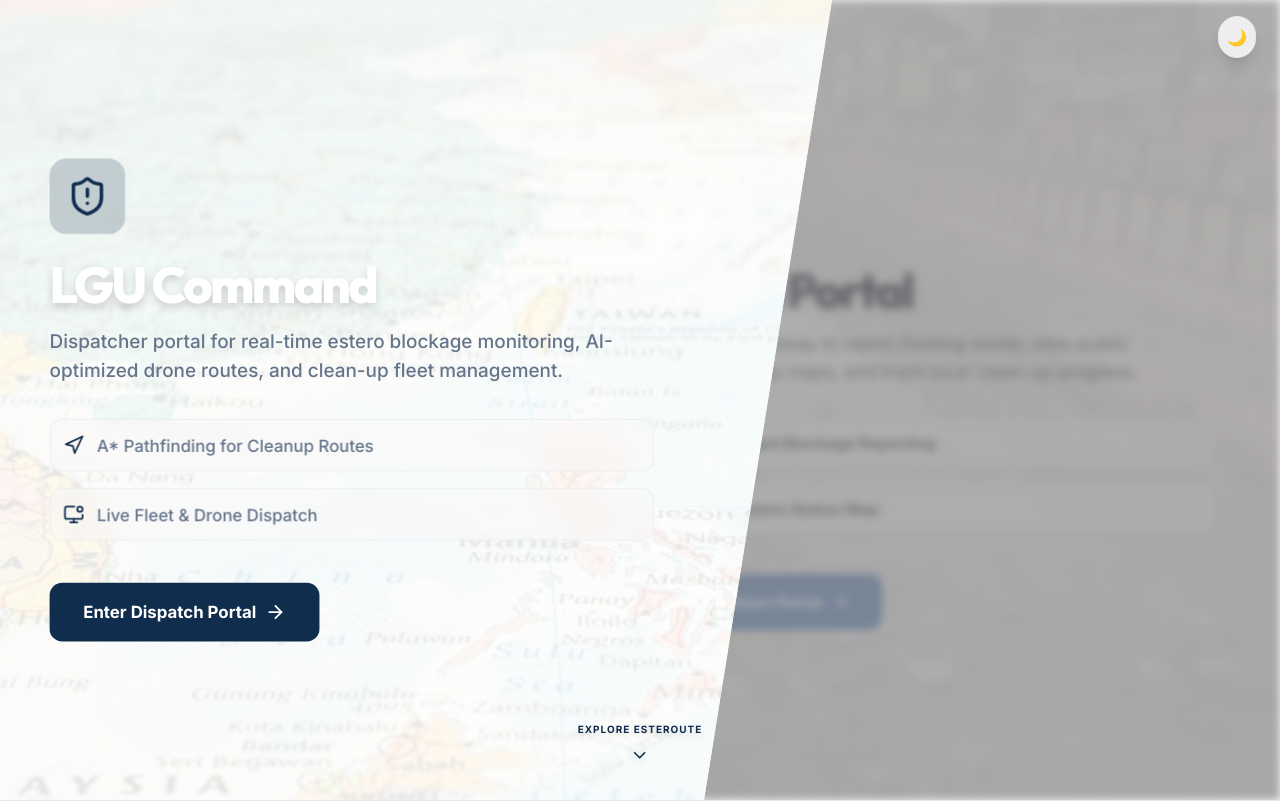
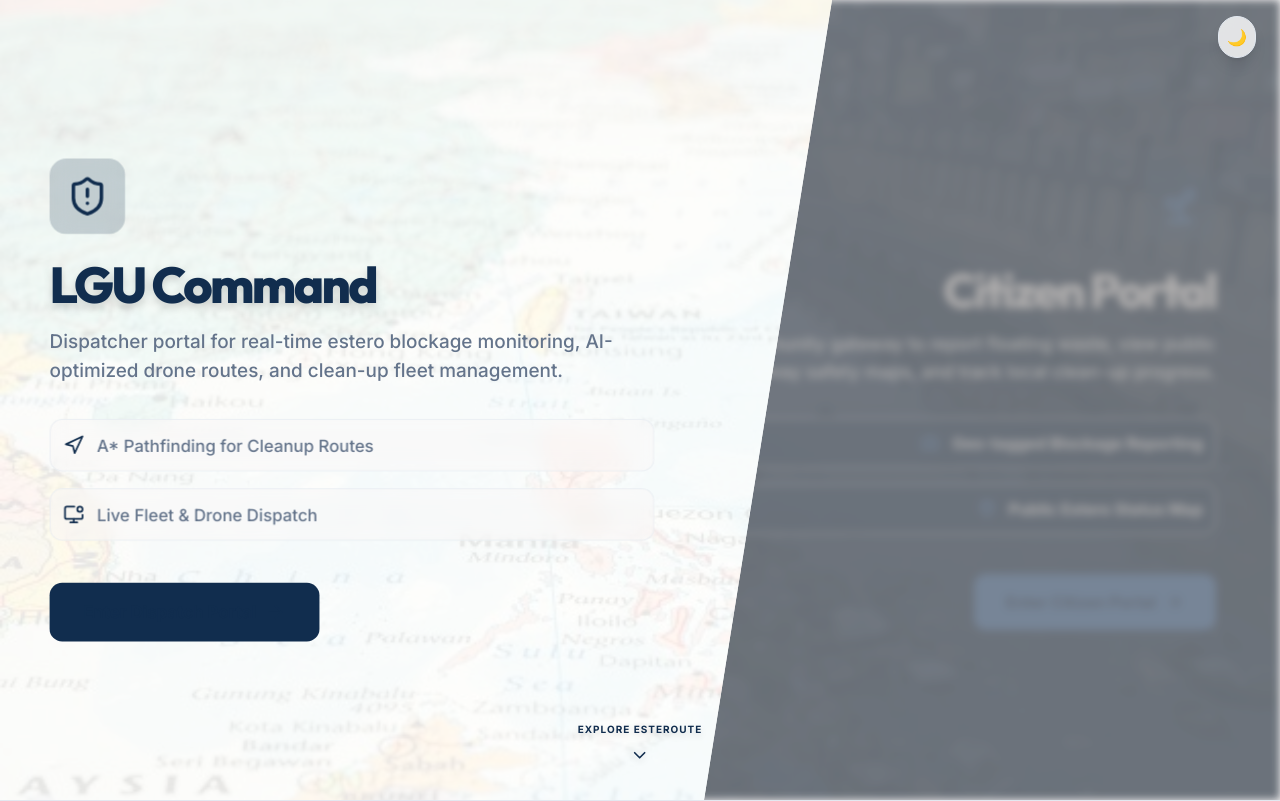
Before and after one commit to Goldenavs/esteRoute, a React (Vite) app in the folder frontend/: page /login in a window 1280 px wide. Shown: the top 801 px of the page. Built offline with nearby package versions, Linux system fonts and the light colour scheme.

Commit message:
style: finalized the intial auth screen design

```diff
--- a/frontend/src/pages/auth/UniversalLogin.tsx
+++ b/frontend/src/pages/auth/UniversalLogin.tsx
@@ -1,7 +1,7 @@
 import { useState, useEffect, useRef } from 'react';
 import { Link } from 'react-router-dom';
 import { ShieldAlert, Navigation, MonitorDot, Camera, MapPin, Sprout, ChevronDown, ArrowRight, Menu, X } from 'lucide-react';
-import { motion, AnimatePresence } from 'framer-motion';
+import { motion, AnimatePresence, useScroll, useTransform } from 'framer-motion';
 
 const AnimatedLink = ({
   title,
@@ -37,6 +37,13 @@ export default function UniversalLogin() {
   const [activeSection, setActiveSection] = useState('hero');
   const [isScrolled, setIsScrolled] = useState(false);
   const isScrollingRef = useRef(false);
+
+  // Parallax Scroll Effects for Hero Section
+  const { scrollY } = useScroll();
+  // Hero fades out and shrinks slightly as we scroll down to 'features'
+  const heroOpacity = useTransform(scrollY, [0, typeof window !== 'undefined' ? window.innerHeight * 0.8 : 800], [1, 0]);
+  const heroScale = useTransform(scrollY, [0, typeof window !== 'undefined' ? window.innerHeight : 800], [1, 0.95]);
+  const heroY = useTransform(scrollY, [0, typeof window !== 'undefined' ? window.innerHeight : 800], [0, 150]);
 
   useEffect(() => {
     const handleScroll = () => {
@@ -184,8 +191,12 @@ export default function UniversalLogin() {
       {/* ---------------- SECTIONS ---------------- */}
 
       {/* Hero Section */}
-      <section id="hero" className="relative h-screen w-full overflow-hidden bg-app-bg">
-         {/* Left Side: Dispatcher / Admin (DARK THEME) */}
+      <motion.section
+        id="hero"
+        className="relative h-screen w-full overflow-hidden bg-app-bg"
+        style={{ opacity: heroOpacity, scale: heroScale, y: heroY }}
+      >
+         {/* Left Side: Dispatcher / Admin (CURRENT THEME) */}
          <motion.div
           className="absolute inset-0 w-full h-full bg-surface group origin-left"
           initial={false}
@@ -217,7 +228,7 @@ export default function UniversalLogin() {
             <div className="bg-brand-dark/20 p-4 rounded-2xl mb-6 ring-1 ring-brand-dark/30 shadow-[0_0_30px_rgba(var(--brand-dark),0.3)] backdrop-blur-md">
               <ShieldAlert className="w-10 h-10 text-brand-dark" />
             </div>
-            <h1 className="text-4xl md:text-5xl font-heading font-black mb-4 tracking-tighter drop-shadow-lg text-white">LGU Command</h1>
+            <h1 className="text-4xl md:text-5xl font-heading font-black mb-4 tracking-tighter drop-shadow-lg text-text-primary">LGU Command</h1>
             <p className="text-text-secondary text-lg mb-8 font-medium">Dispatcher portal for real-time estero blockage monitoring, AI-optimized drone routes, and clean-up fleet management.</p>
             <div className="space-y-4 mb-10 w-full">
               <div className="flex items-center gap-3 p-3 rounded-xl bg-app-bg/50 border border-border-subtle/50 w-full backdrop-blur-sm">
@@ -229,16 +240,16 @@ export default function UniversalLogin() {
                 <span className="font-medium text-text-secondary">Live Fleet & Drone Dispatch</span>
               </div>
             </div>
-            <Link to="/admin" className="w-full md:w-auto flex items-center justify-center gap-2 bg-brand-dark text-white px-8 py-4 rounded-xl font-bold hover:shadow-lg hover:shadow-brand-dark/40 transition-all hover:-translate-y-1">
+            <Link to="/admin" className="w-full md:w-auto flex items-center justify-center gap-2 bg-brand-dark text-text-primary px-8 py-4 rounded-xl font-bold hover:shadow-lg hover:shadow-brand-dark/40 transition-all hover:-translate-y-1">
               Enter Dispatch Portal
               <ArrowRight className="w-5 h-5" />
             </Link>
           </motion.div>
         </motion.div>
 
-        {/* Right Side: Citizen (LIGHT THEME) */}
+        {/* Right Side: Citizen (OPPOSITE THEME) */}
         <motion.div
-          className="absolute inset-0 w-full h-full bg-white group origin-right"
+          className="absolute inset-0 w-full h-full bg-text-primary group origin-right"
           initial={false}
           animate={{
             clipPath: hoveredPanel === 'citizen'
@@ -257,36 +268,35 @@ export default function UniversalLogin() {
            {/* Cinematic Background Image with Parallax Hover */}
            <div className="absolute inset-0 bg-[url('/Auth/CitizenAuth.jpg')] bg-cover bg-center opacity-15 group-hover:opacity-40 transition-all duration-1000 group-hover:scale-105 pointer-events-none" />
 
-           <div className="absolute inset-0 opacity-40 group-hover:opacity-70 transition-opacity duration-700 bg-[radial-gradient(ellipse_at_center,_var(--tw-gradient-stops))] from-white/10 via-white/80 to-white pointer-events-none" />
+           <div className="absolute inset-0 opacity-40 group-hover:opacity-70 transition-opacity duration-700 bg-[radial-gradient(ellipse_at_center,_var(--tw-gradient-stops))] from-text-primary/10 via-text-primary/80 to-text-primary pointer-events-none" />
 
-           {/* Inner Content Container - constrained to right half */}
+           {/* Inner Content Container - aligned to right half */}
           <motion.div
-            className="absolute right-0 top-0 w-full md:w-[55%] h-full flex flex-col justify-center items-center md:items-start p-8 lg:p-16 z-10 md:pl-16"
+            className="absolute right-0 top-0 w-full md:w-[55%] h-full flex flex-col justify-center items-center md:items-end p-8 lg:p-16 z-10 md:pr-20 md:text-right"
             animate={{ scale: hoveredPanel === 'citizen' ? 1.05 : 1 }}
             transition={{ type: "spring", stiffness: 200, damping: 30 }}
           >
             <div className="bg-brand-primary/10 p-4 rounded-2xl mb-6 ring-1 ring-brand-primary/20 shadow-[0_0_30px_rgba(var(--brand-primary),0.2)] backdrop-blur-md">
               <Sprout className="w-10 h-10 text-brand-primary" />
             </div>
-            <h1 className="text-4xl md:text-5xl font-heading font-black mb-4 tracking-tighter drop-shadow-sm text-gray-900">Citizen Portal</h1>
-            <p className="text-gray-600 text-lg mb-8 font-medium">Community gateway to report floating waste, view public waterway safety maps, and track local clean-up progress.</p>
+            <h1 className="text-4xl md:text-5xl font-heading font-black mb-4 tracking-tighter drop-shadow-sm text-app-bg">Citizen Portal</h1>
+            <p className="text-surface text-lg mb-8 font-medium">Community gateway to report floating waste, view public waterway safety maps, and track local clean-up progress.</p>
             <div className="space-y-4 mb-10 w-full">
-              <div className="flex items-center gap-3 p-3 rounded-xl bg-white/60 border border-gray-200 w-full backdrop-blur-md shadow-sm">
+              <div className="flex items-center justify-center md:justify-end gap-3 p-3 rounded-xl bg-text-primary/60 border border-border-subtle w-full backdrop-blur-md shadow-sm">
                 <Camera className="w-5 h-5 text-brand-primary" />
-                <span className="font-bold text-gray-700">Geo-tagged Blockage Reporting</span>
+                <span className="font-bold text-app-bg">Geo-tagged Blockage Reporting</span>
               </div>
-              <div className="flex items-center gap-3 p-3 rounded-xl bg-white/60 border border-gray-200 w-full backdrop-blur-md shadow-sm">
+              <div className="flex items-center justify-center md:justify-end gap-3 p-3 rounded-xl bg-text-primary/60 border border-border-subtle w-full backdrop-blur-md shadow-sm">
                 <MapPin className="w-5 h-5 text-brand-primary" />
-                <span className="font-bold text-gray-700">Public Estero Status Map</span>
+                <span className="font-bold text-app-bg">Public Estero Status Map</span>
               </div>
             </div>
-            <Link to="/citizen" className="w-full md:w-auto flex items-center justify-center gap-2 bg-brand-primary text-white px-8 py-4 rounded-xl font-bold hover:shadow-lg hover:shadow-brand-primary/40 transition-all hover:-translate-y-1">
+            <Link to="/citizen" className="w-full md:w-auto flex items-center justify-center gap-2 bg-brand-primary text-text-primary px-8 py-4 rounded-xl font-bold hover:shadow-lg hover:shadow-brand-primary/40 transition-all hover:-translate-y-1">
               Enter Citizen Portal
               <ArrowRight className="w-5 h-5" />
             </Link>
           </motion.div>
         </motion.div>
-
         <div
           className="absolute bottom-6 left-1/2 -translate-x-1/2 flex flex-col items-center animate-bounce text-text-muted z-40 hidden md:flex cursor-pointer hover:text-brand-primary transition-colors"
           onClick={() => scrollTo('features')}
@@ -294,7 +304,7 @@ export default function UniversalLogin() {
           <span className="text-[10px] font-bold uppercase tracking-widest mb-2 drop-shadow-md">Explore esteRoute</span>
           <ChevronDown className="w-5 h-5 drop-shadow-md" />
         </div>
-      </section>
+      </motion.section>
 
       <section id="features" className="min-h-screen bg-app-bg py-24 px-8 flex flex-col items-center justify-center border-t border-border-subtle">
         <h2 className="text-3xl md:text-5xl font-heading font-bold mb-6 text-text-primary text-center">Features Section</h2>
```
